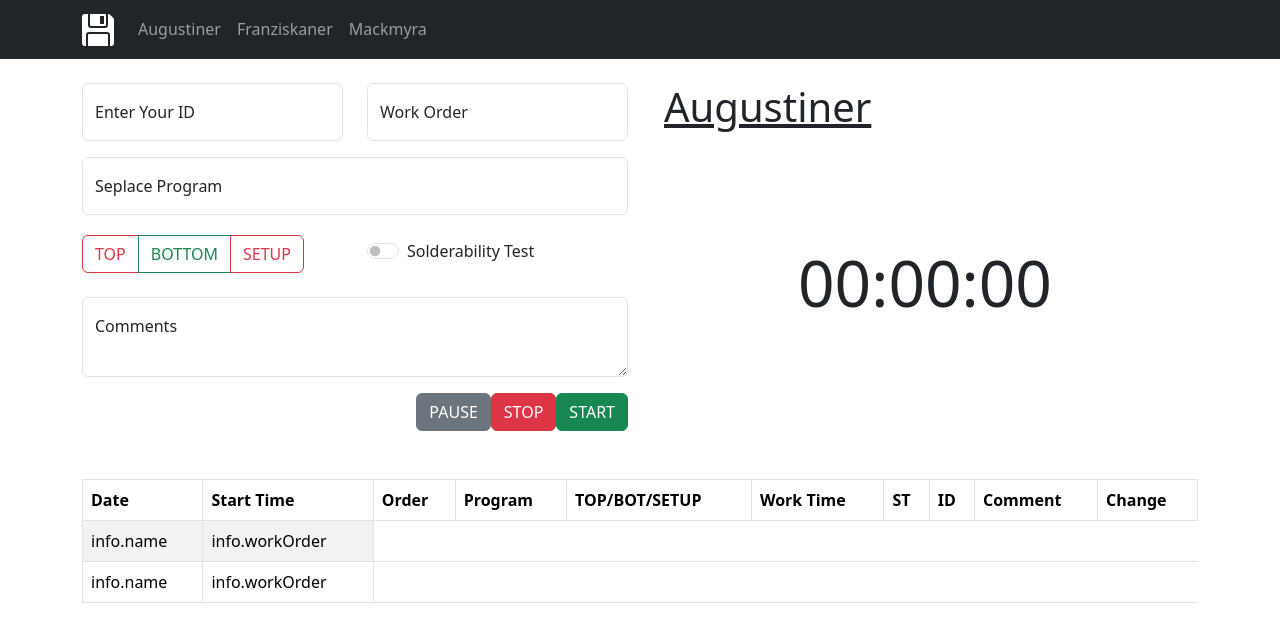
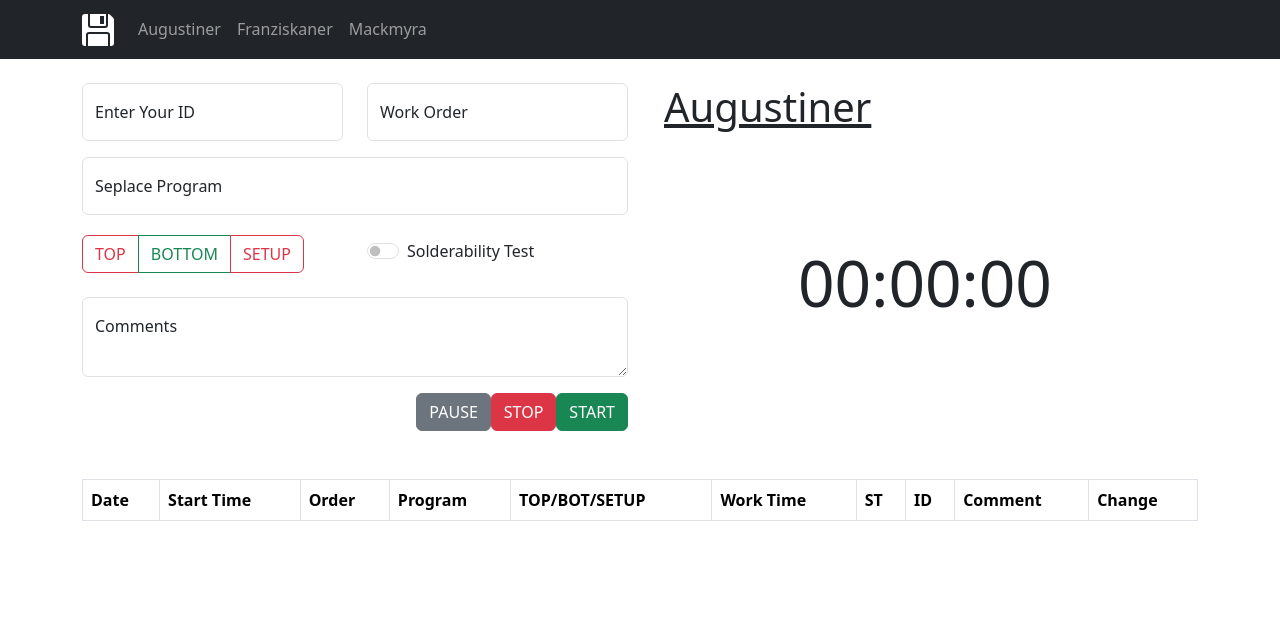
Before and after one commit to Johanneshilmer/logbook, a React (Create React App) app in the folder client/: page /#/ in a window 1280 px wide. Shown: the top 642 px of the page. Built offline with nearby package versions, Linux system fonts and the light colour scheme.

Commit message:
DataInput

```diff
--- a/client/src/components/Forms.jsx
+++ b/client/src/components/Forms.jsx
@@ -21,6 +21,16 @@
     { name: 'SETUP', value: 'SETUP' },
   ];
 
+
+  let newDate = new Date()
+  let date = newDate.getDate();
+  let month = newDate.getMonth() + 1;
+  let year = newDate.getFullYear();
+
+  const showTime = newDate.getHours()
+        + ':' + newDate.getMinutes()
+        + ":" + newDate.getSeconds();
+
   const [dataForm, setForm] = useState({
     name: "",
     workOrder: "",
@@ -28,6 +38,8 @@
     radios: "",
     solderTest: false,
     comment: "",
+    date: `${year}/${month<10?`0${month}`:`${month}`}/${date}`,
+    time: showTime,
   });
   // e == "event"
   const handleChange = e => {
--- a/client/src/components/Tables.jsx
+++ b/client/src/components/Tables.jsx
@@ -1,15 +1,22 @@
 import Table from 'react-bootstrap/Table';
-import { useState } from 'react';
+import React from 'react';
 
-export default function Tables() {
+export default function Tables({ dataForms }) {
 
-  const Forms = useState();
 
-  const tableRows = Forms.map((info) => {
+  const tableRows = dataForms.map((items) => {
     return (
-      <tr>
-        <td>info.name</td>
-        <td>info.workOrder</td>
+      <tr key={items.id}>
+        <td>{items.date}</td>
+        <td>{items.time}</td>
+        <td>{items.workOrder}</td>
+        <td>{items.program}</td>
+        <td>{items.radios}</td>
+        <td>Worktime</td>
+        <td>{items.solderTest}</td>
+        <td>{items.name}</td>
+        <td>{items.comment}</td>
+        <td>Change</td>
       </tr>
     );
   });
--- a/client/src/pages/augustiner.jsx
+++ b/client/src/pages/augustiner.jsx
@@ -10,8 +10,6 @@
 
 
 const dataForms = [
-  {id: 1,},
-  {id: 2},
 ]
 
 function Augustiner() {
@@ -27,7 +25,7 @@
         <Row>
           <Col>
           {/* Form here */}
-            <Forms dataForms={dataForms} setDataForms={setDataList} />
+            <Forms dataForms={dataList} setDataForms={setDataList} />
           </Col>
           <Col>
           {/* Timer here */}
```
